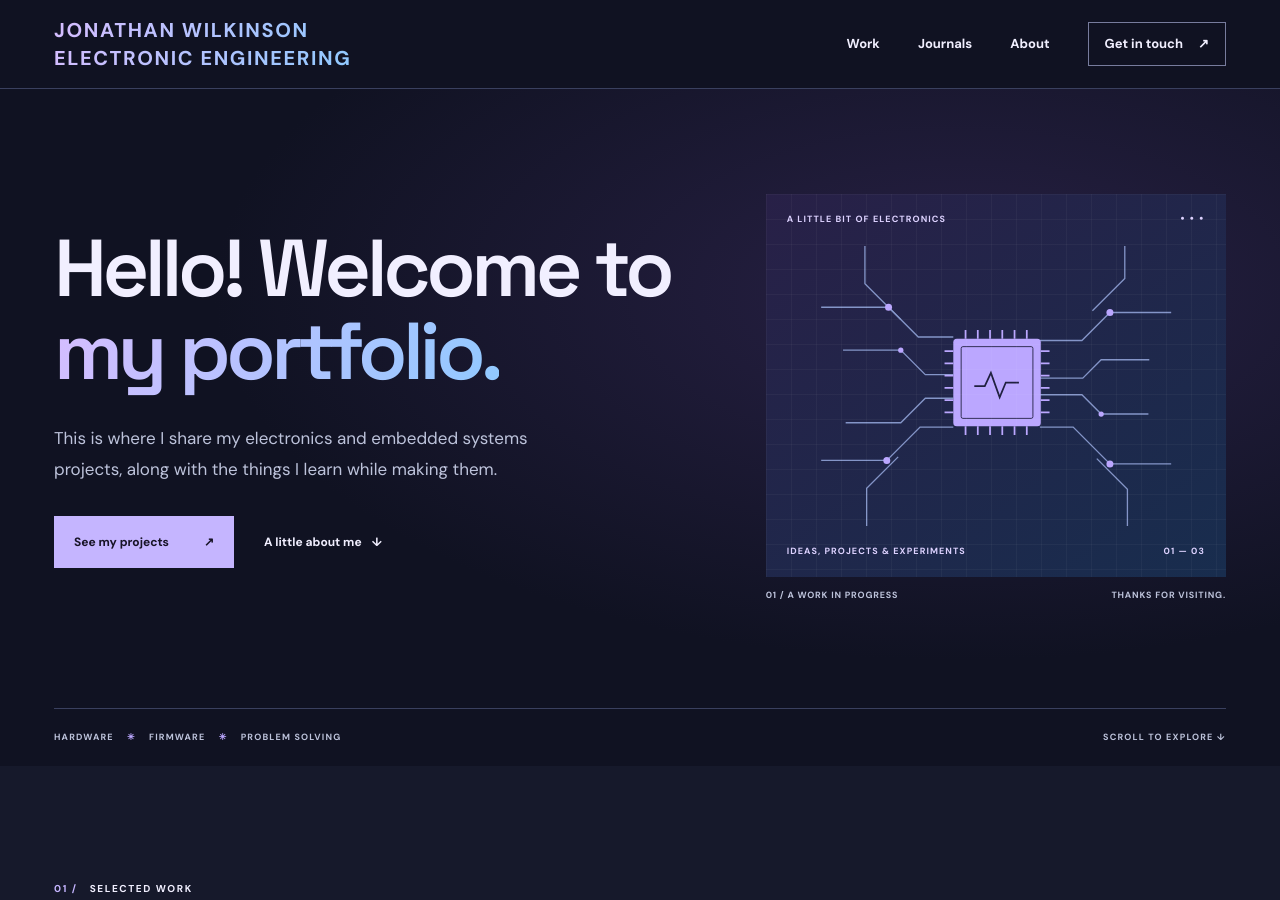
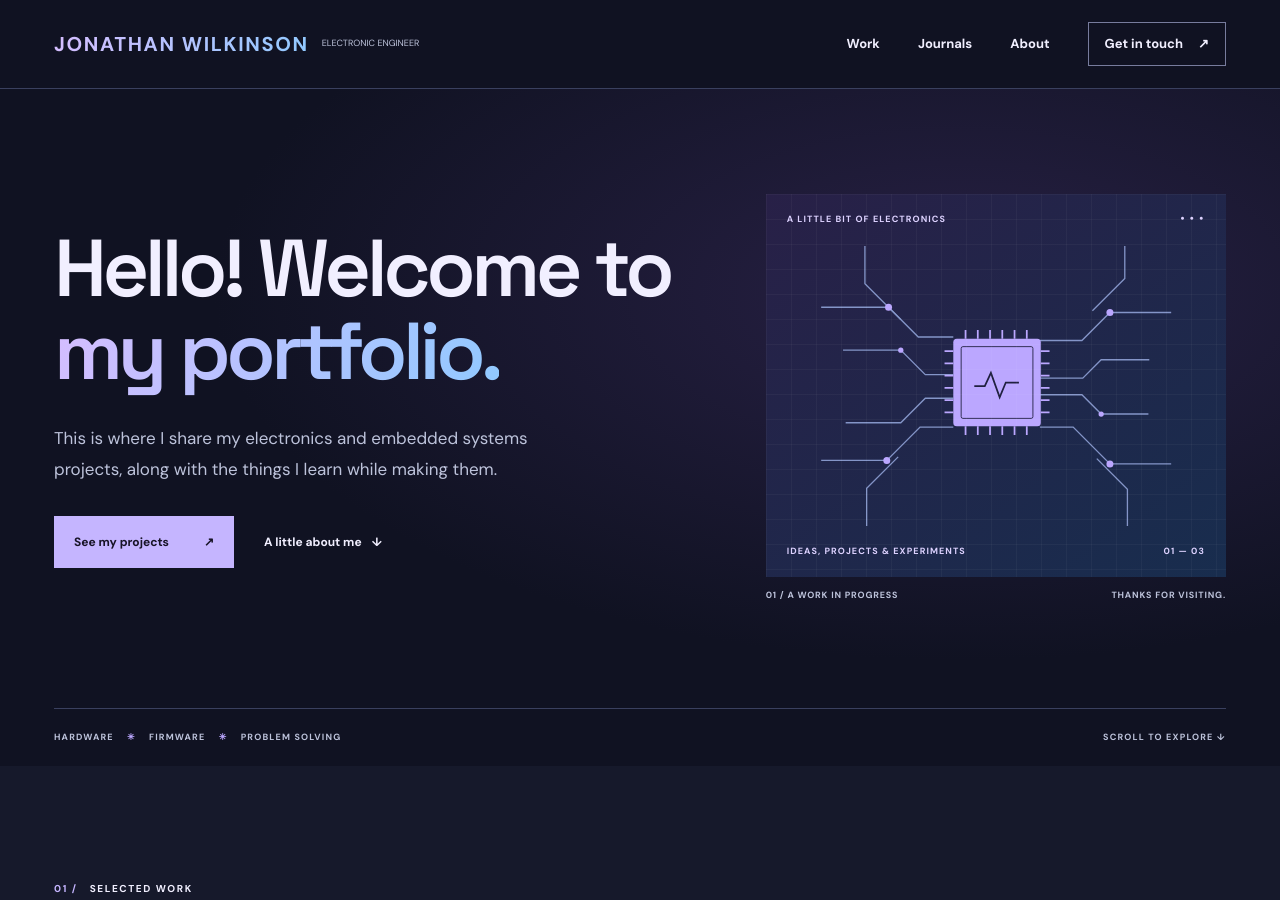
Before and after one commit to joewilkyway/jonathanwilkinson, a Jekyll site: the page built from index.html, in a window 1280 px wide and 900 px high. Built offline with Jekyll 4.4.1, drawn with Linux system fonts in a browser that asks for light colours.

Commit message:
Change brand role to 'ELECTRONIC ENGINEER'
Updated brand role text for consistency.

```diff
--- a/index.html
+++ b/index.html
@@ -15,7 +15,8 @@
     <nav class="container site-nav" aria-label="Main navigation">
       <a class="brand" href="#top" aria-label="Jonathan Wilkinson, home">
 
-        <span class="brand-name">JONATHAN WILKINSON<br><medium>ELECTRONIC ENGINEERING</small></span>
+        <span class="brand-name">JONATHAN WILKINSON</span>
+        <small class="brand-role">ELECTRONIC ENGINEER</small>
       </a>
       <div class="nav-links">
         <a href="#work">Work</a>
```
